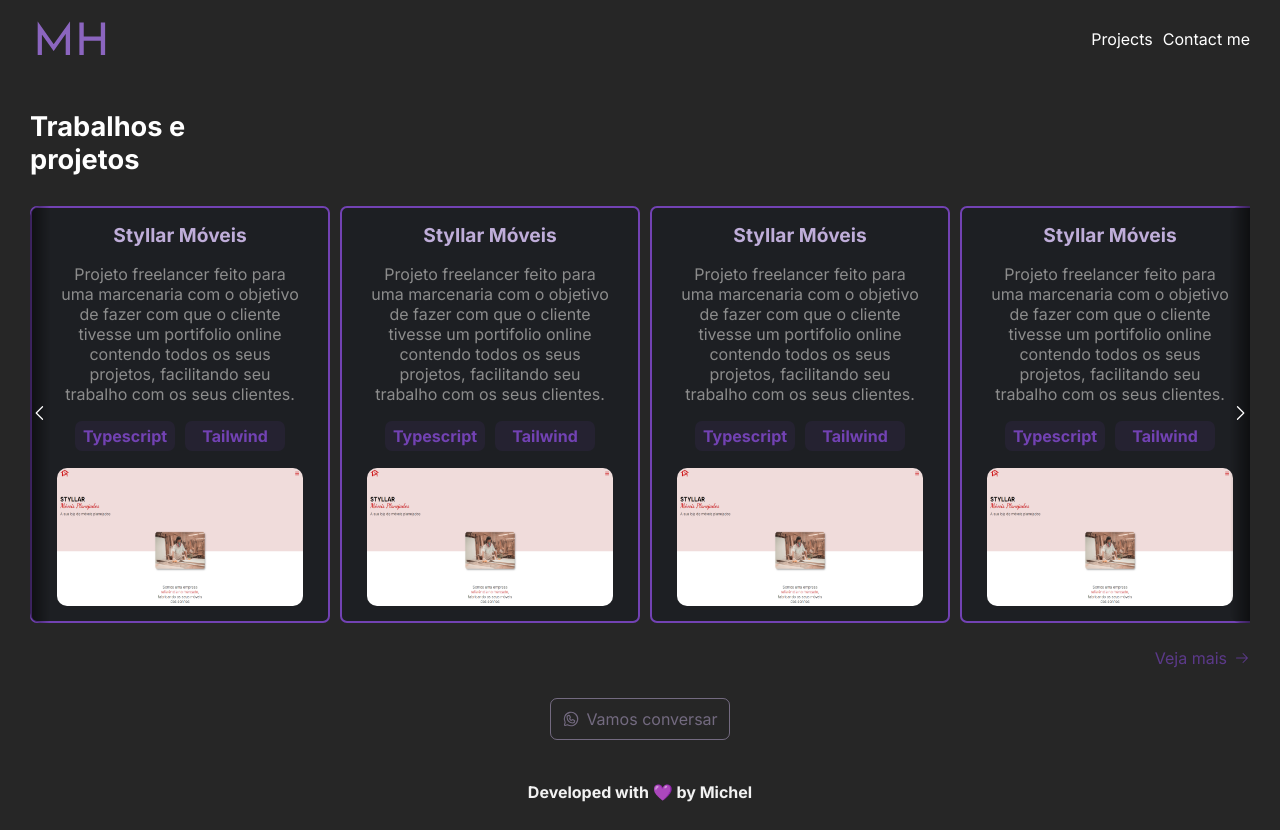
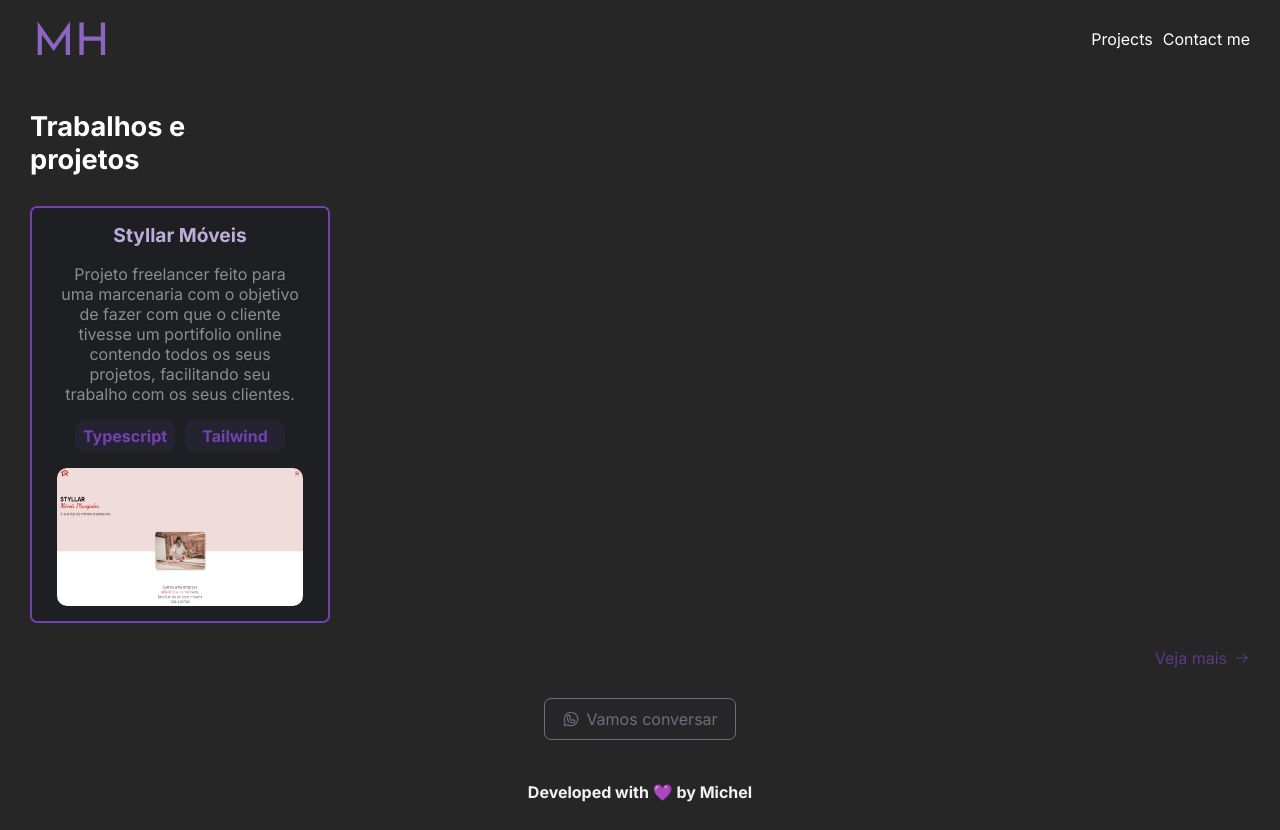
Before and after one commit to MichelHoffmann/newPortfolio, a React (Vite) app in the folder portfolio/: page /projects in a window 1280 px wide. Built offline with nearby package versions, Linux system fonts and the light colour scheme.

Commit message:
batendo cabeça com o carrousel

```diff
--- a/portfolio/index.html
+++ b/portfolio/index.html
@@ -5,6 +5,8 @@
 
     <link rel="preconnect" href="https://fonts.googleapis.com">
     <link rel="preconnect" href="https://fonts.gstatic.com" crossorigin>
+
+    <link rel="stylesheet" href="https://cdnjs.cloudflare.com/ajax/libs/tiny-slider/2.9.4/tiny-slider.css">
 
     <link href="https://fonts.googleapis.com/css2?family=Inter:wght@400;600;700&display=swap" rel="stylesheet">
 
--- a/portfolio/package.json
+++ b/portfolio/package.json
@@ -15,7 +15,8 @@
     "react": "^18.2.0",
     "react-dom": "^18.2.0",
     "react-router-dom": "^6.14.1",
-    "styled-components": "^6.0.2"
+    "styled-components": "^6.0.2",
+    "swiper": "^10.0.4"
   },
   "devDependencies": {
     "@rocketseat/eslint-config": "^1.2.0",
--- a/portfolio/src/componets/AboutMe/AboutMe.style.ts
+++ b/portfolio/src/componets/AboutMe/AboutMe.style.ts
@@ -46,7 +46,8 @@
     align-items: center;
     justify-content: center;
     gap: 20px;
-    a {
+
+    .curriculo {
       font-size: 1rem;
       font-weight: 400;
       color: #bfadd980;
@@ -59,14 +60,7 @@
       transition: 300ms;
     }
 
-    a.whats {
-      color: #bfadd980;
-      border: 1px solid;
-      border-radius: 7px;
-      padding: 10px;
-    }
-
-    a:hover {
+    .curriculo:hover {
       color: var(--purple-medium);
       scale: 1.05;
     }
--- a/portfolio/src/componets/AboutMe/index.tsx
+++ b/portfolio/src/componets/AboutMe/index.tsx
@@ -11,9 +11,9 @@
 import next from '../../assets/next-logo.svg'
 import CurriculoMichel from '../../assets/curriculo-michel.pdf'
 
-import { ArrowLineDown } from 'phosphor-react'
 import { NavLink } from 'react-router-dom'
 import { WhatsButton } from '../WhatsButton'
+import { ArrowLineDown } from '@phosphor-icons/react'
 
 export function AboutMe() {
   return (
@@ -41,7 +41,7 @@
           </TechIcon>
         </TechContainer>
         <div className="baixar-cv">
-          <a href={CurriculoMichel}>
+          <a className="curriculo" href={CurriculoMichel}>
             Baixar CV <ArrowLineDown size={18} />
           </a>
           <WhatsButton />
--- a/portfolio/src/componets/ProjectInfo/ProjectInfo.style.ts
+++ b/portfolio/src/componets/ProjectInfo/ProjectInfo.style.ts
@@ -11,7 +11,6 @@
   flex-direction: column;
   align-items: center;
   gap: 17px;
-  flex-shrink: 0;
 
   h3 {
     font-size: 1.2rem;
@@ -50,48 +49,3 @@
     border-radius: 10px;
   }
 `
-
-export const Container = styled.div`
-  position: relative;
-  width: 100%;
-
-  .gallery-wrapper::-webkit-scrollbar {
-    display: none;
-  }
-
-  .gallery-wrapper {
-    overflow-x: auto;
-    -ms-overflow-style: none; /* IE and Edge */
-    scrollbar-width: none; /* Firefox */
-  }
-
-  .gallery {
-    display: flex;
-    flex-flow: row nowrap;
-    gap: 10px;
-  }
-
-  .arrow-left,
-  .arrow-right {
-    position: absolute;
-    top: 0;
-    left: 0;
-    right: auto;
-    bottom: 0;
-    cursor: pointer;
-    background: linear-gradient(to left, transparent 0%, black 200%);
-    border: none;
-    border-bottom-left-radius: 10px;
-    border-top-left-radius: 10px;
-  }
-
-  .arrow-right {
-    position: absolute;
-    top: 0;
-    left: auto;
-    right: 0;
-    bottom: 0;
-    cursor: pointer;
-    background: linear-gradient(to right, transparent 0%, black 200%);
-  }
-`
--- a/portfolio/src/componets/ProjectInfo/index.tsx
+++ b/portfolio/src/componets/ProjectInfo/index.tsx
@@ -1,23 +1,27 @@
-import { Container, EachProject } from './ProjectInfo.style'
+import { EachProject } from './ProjectInfo.style'
 import styllar from '../../assets/styllar-moveis.png'
-import { CaretLeft, CaretRight } from '@phosphor-icons/react'
+
+import { Swiper, SwiperSlide } from 'swiper/react'
+import 'swiper/css'
 
 export function AllProjects() {
+  // function calculateSlidesPerView() {
+  //   return 1
+  // }
   return (
-    <Container>
-      <div className="gallery-wrapper">
-        <div className="gallery">
-          <button className="arrow-left">
-            <CaretLeft size={20} color="white" />
-          </button>
-
+    <Swiper
+      spaceBetween={1}
+      slidesPerView={1}
+      onSlideChange={() => console.log('slide change')}
+      onSwiper={(swiper) => console.log(swiper)}
+    >
+      <SwiperSlide>
         <EachProject>
           <h3>Styllar Móveis</h3>
           <p>
-              Projeto freelancer feito para uma marcenaria com o objetivo de
-              fazer com que o cliente tivesse um portifolio online contendo
-              todos os seus projetos, facilitando seu trabalho com os seus
-              clientes.
+            Projeto freelancer feito para uma marcenaria com o objetivo de fazer
+            com que o cliente tivesse um portifolio online contendo todos os
+            seus projetos, facilitando seu trabalho com os seus clientes.
           </p>
           <div className="techs">
             <p>Typescript</p>
@@ -25,13 +29,14 @@
           </div>
           <img src={styllar} alt="" />
         </EachProject>
+      </SwiperSlide>
+      <SwiperSlide>
         <EachProject>
           <h3>Styllar Móveis</h3>
           <p>
-              Projeto freelancer feito para uma marcenaria com o objetivo de
-              fazer com que o cliente tivesse um portifolio online contendo
-              todos os seus projetos, facilitando seu trabalho com os seus
-              clientes.
+            Projeto freelancer feito para uma marcenaria com o objetivo de fazer
+            com que o cliente tivesse um portifolio online contendo todos os
+            seus projetos, facilitando seu trabalho com os seus clientes.
           </p>
           <div className="techs">
             <p>Typescript</p>
@@ -39,13 +44,14 @@
           </div>
           <img src={styllar} alt="" />
         </EachProject>
+      </SwiperSlide>
+      <SwiperSlide>
         <EachProject>
           <h3>Styllar Móveis</h3>
           <p>
-              Projeto freelancer feito para uma marcenaria com o objetivo de
-              fazer com que o cliente tivesse um portifolio online contendo
-              todos os seus projetos, facilitando seu trabalho com os seus
-              clientes.
+            Projeto freelancer feito para uma marcenaria com o objetivo de fazer
+            com que o cliente tivesse um portifolio online contendo todos os
+            seus projetos, facilitando seu trabalho com os seus clientes.
           </p>
           <div className="techs">
             <p>Typescript</p>
@@ -53,13 +59,14 @@
           </div>
           <img src={styllar} alt="" />
         </EachProject>
+      </SwiperSlide>
+      <SwiperSlide>
         <EachProject>
           <h3>Styllar Móveis</h3>
           <p>
-              Projeto freelancer feito para uma marcenaria com o objetivo de
-              fazer com que o cliente tivesse um portifolio online contendo
-              todos os seus projetos, facilitando seu trabalho com os seus
-              clientes.
+            Projeto freelancer feito para uma marcenaria com o objetivo de fazer
+            com que o cliente tivesse um portifolio online contendo todos os
+            seus projetos, facilitando seu trabalho com os seus clientes.
           </p>
           <div className="techs">
             <p>Typescript</p>
@@ -67,11 +74,22 @@
           </div>
           <img src={styllar} alt="" />
         </EachProject>
-          <button className="arrow-right">
-            <CaretRight size={20} color="white" />
-          </button>
+      </SwiperSlide>
+      <SwiperSlide>
+        <EachProject>
+          <h3>Styllar Móveis</h3>
+          <p>
+            Projeto freelancer feito para uma marcenaria com o objetivo de fazer
+            com que o cliente tivesse um portifolio online contendo todos os
+            seus projetos, facilitando seu trabalho com os seus clientes.
+          </p>
+          <div className="techs">
+            <p>Typescript</p>
+            <p>Tailwind</p>
           </div>
-      </div>
-    </Container>
+          <img src={styllar} alt="" />
+        </EachProject>
+      </SwiperSlide>
+    </Swiper>
   )
 }
--- a/portfolio/src/componets/WhatsButton/WhatsLink.styled.ts
+++ b/portfolio/src/componets/WhatsButton/WhatsLink.styled.ts
@@ -5,10 +5,17 @@
   justify-content: center;
   align-items: center;
   gap: 6px;
-  width: 180px;
+
   color: #bfadd980;
-  border: 1px solid;
+  border: 1px solid #bfadd980;
   border-radius: 7px;
-  padding: 10px;
+  padding: 10px 17px;
   text-decoration: none;
+  transition: 300ms;
+
+  &:hover {
+    scale: 1.05;
+    color: var(--purple-medium);
+    border: 1px solid var(--purple-medium);
+  }
 `
--- a/portfolio/src/componets/WhatsButton/index.tsx
+++ b/portfolio/src/componets/WhatsButton/index.tsx
@@ -1,11 +1,10 @@
-import { WhatsappLogo } from 'phosphor-react'
+import { WhatsappLogo } from '@phosphor-icons/react'
 import { WhatsLink } from './WhatsLink.styled'
 
 export function WhatsButton() {
   return (
     <WhatsLink
       href="https://wa.me/5568981141671"
-      className="whats"
       target="_blank"
       rel="noreferrer"
     >
```
Also changed, not shown: 1 other file (tests, documents, lock files or other folders). Lines whose indentation alone changed are shown as unchanged.
